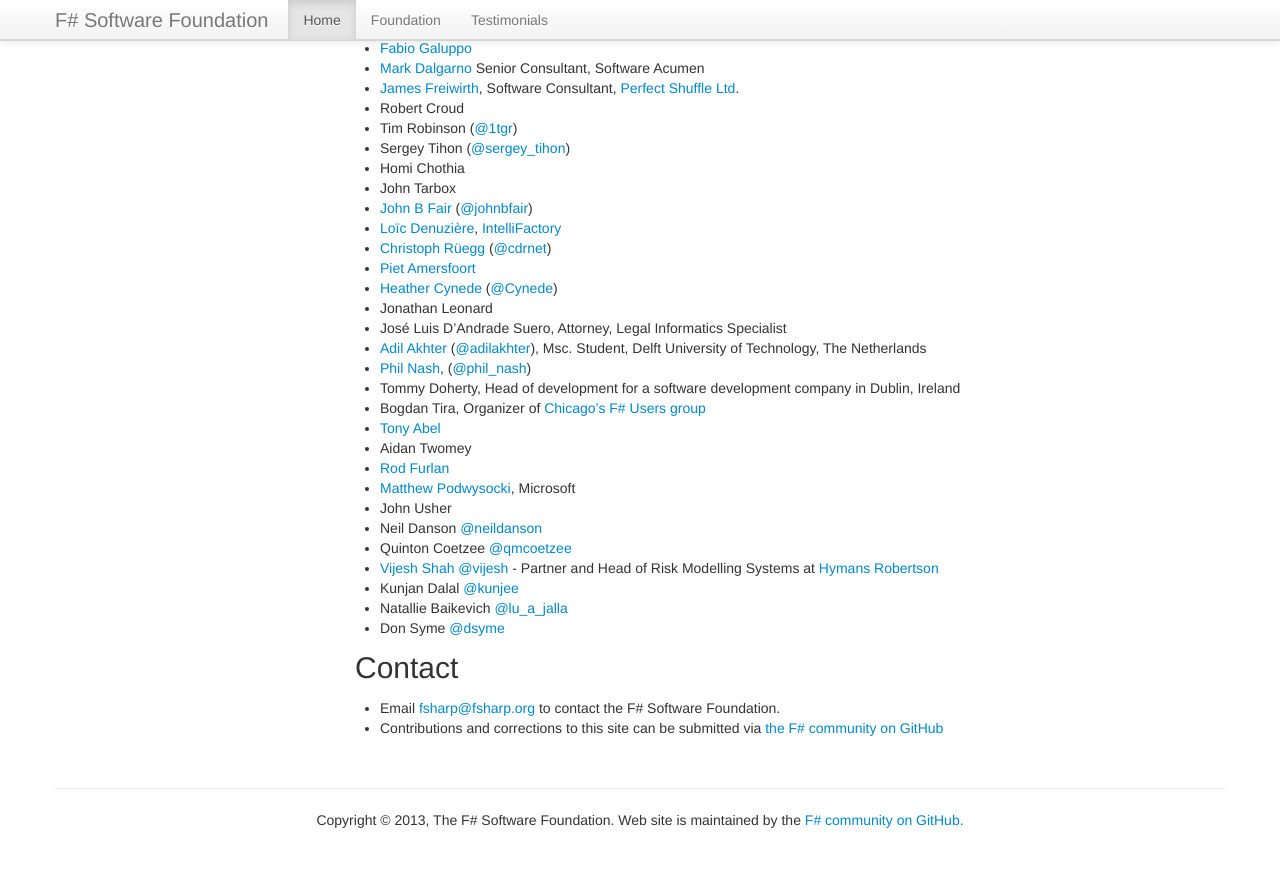
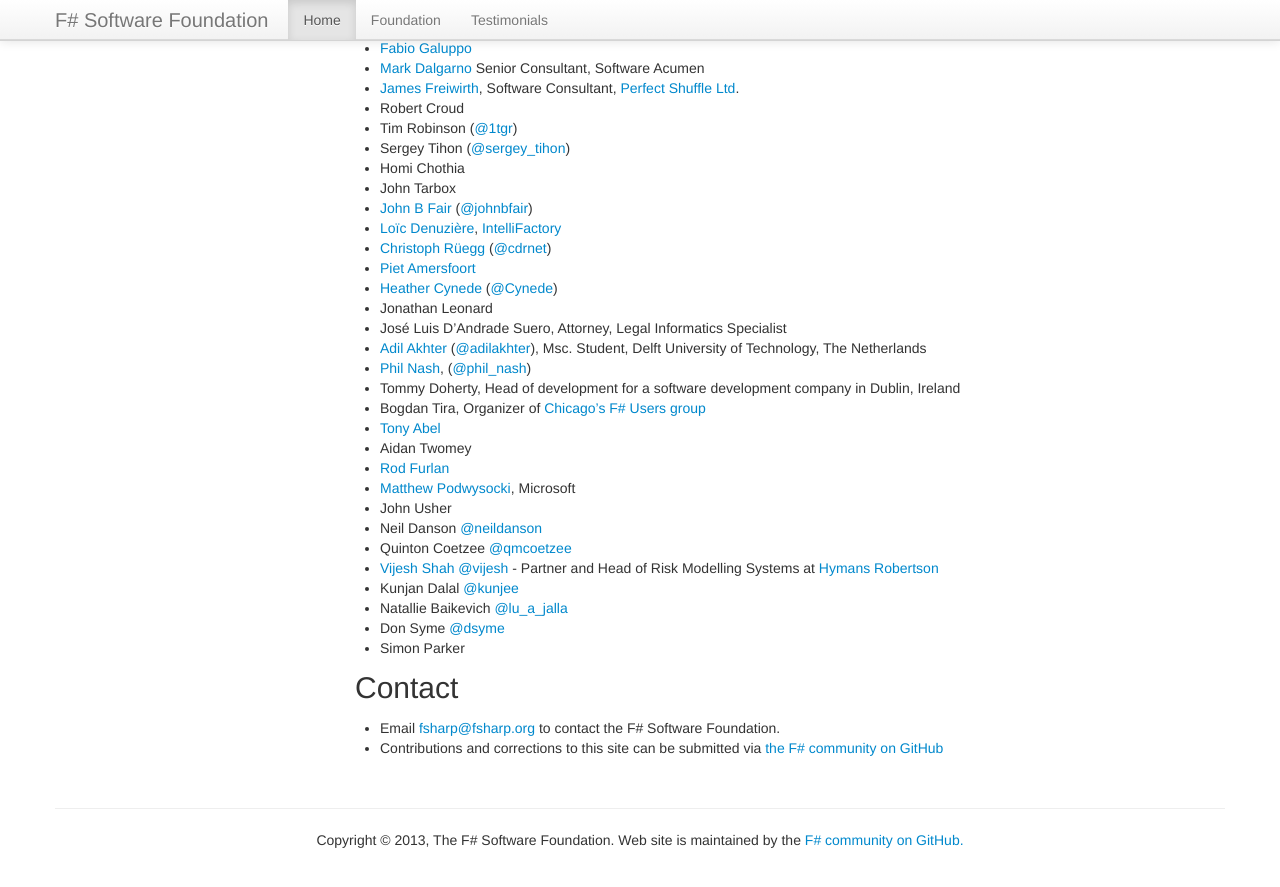
Before and after one commit to fsharp/fsharp.org, a Jekyll site: the page built from foundation.md, in a window 1280 px wide and 900 px high, scrolled down 2804 px. Shown: the top 887 px of the window. Built offline with Jekyll 4.4.1, drawn with Linux system fonts in a browser that asks for light colours; nearby versions of some CDN libraries; some web fonts are replaced; comment, search, counter and statistics services are not loaded.

Commit message:
Update foundation.md

```diff
--- a/foundation.md
+++ b/foundation.md
@@ -140,6 +140,7 @@ See the current [list of affiliated technical groups](/technical-groups) and [us
  * Kunjan Dalal [@kunjee](https://twitter.com/kunjee)
  * Natallie Baikevich [@lu_a_jalla](https://twitter.com/lu_a_jalla)
  * Don Syme [@dsyme](https://twitter.com/dsyme)
+ * Simon Parker
 
 ## Contact
 
```
